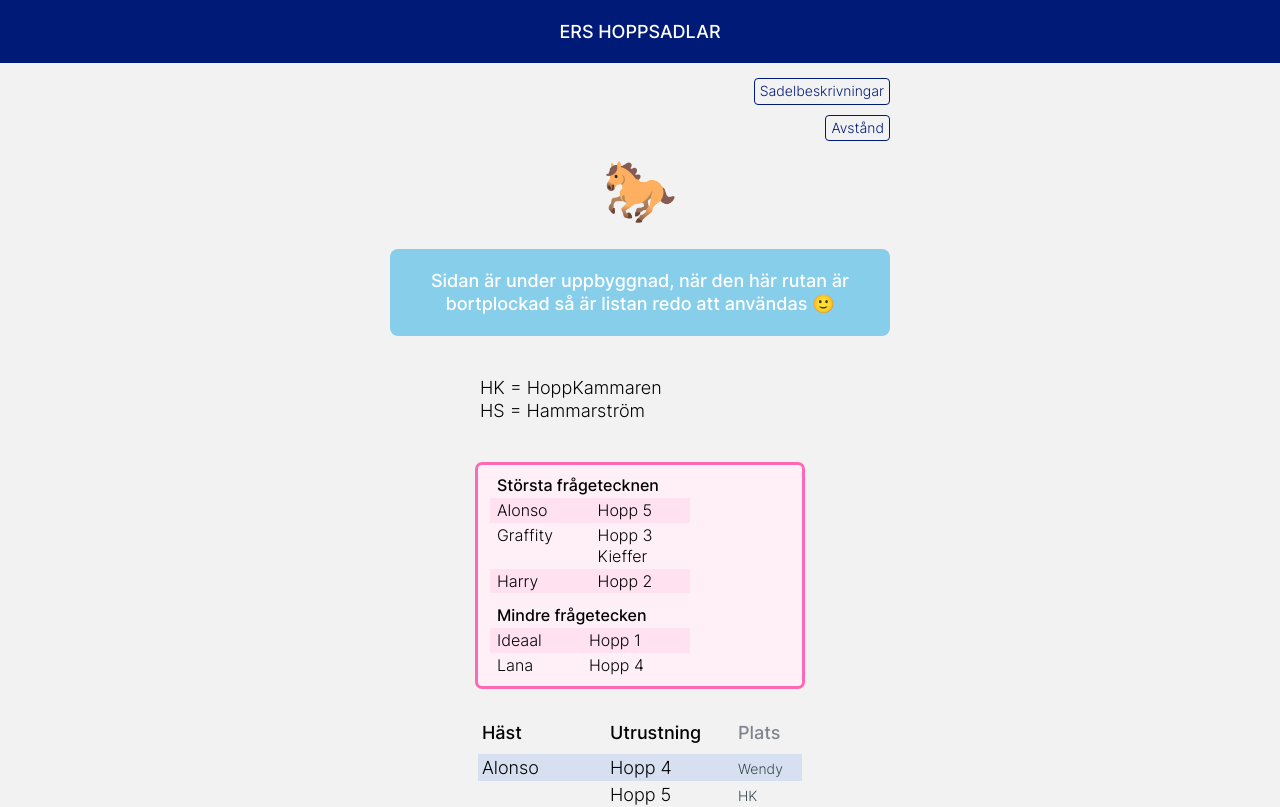
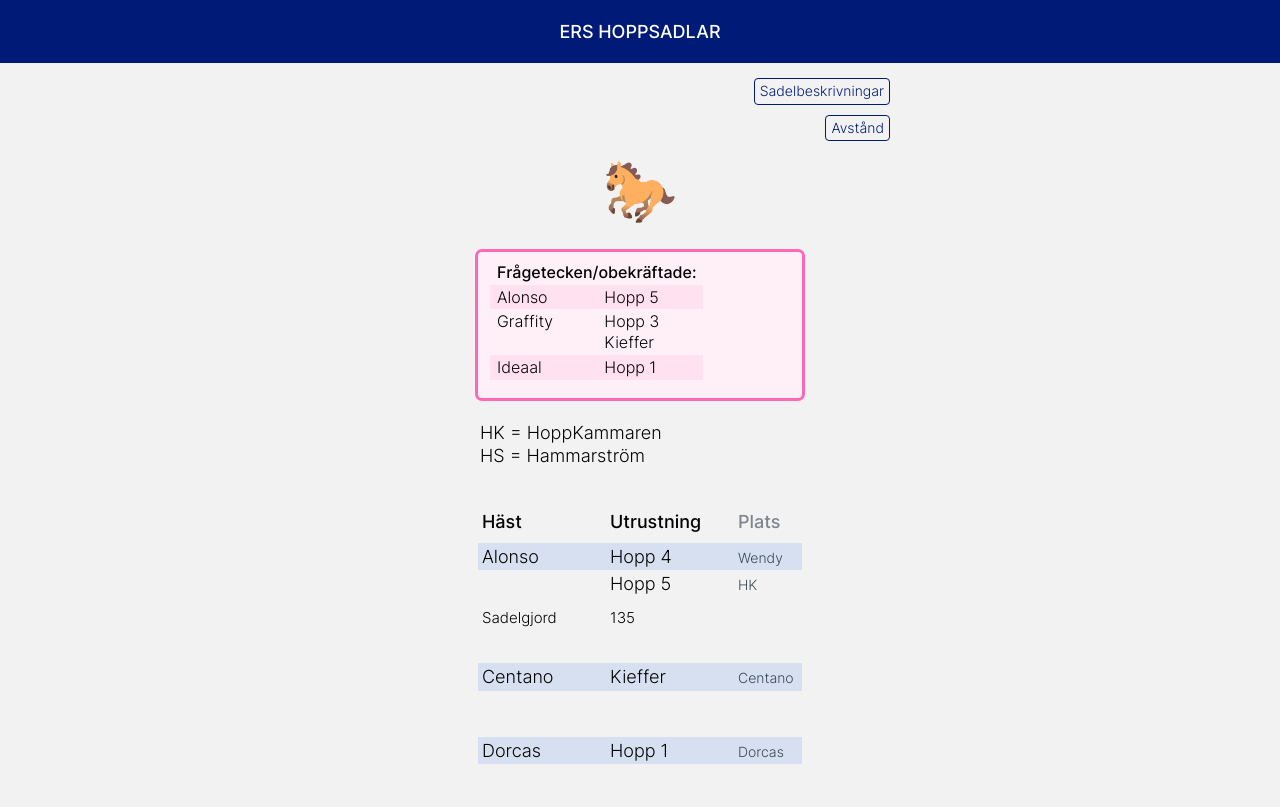
Before and after one commit to Minomichu/hoppsadlar, a Next.js app: page / in a window 1280 px wide. Shown: the top 807 px of the page. Built offline with nearby package versions, Linux system fonts and the light colour scheme.

Commit message:
removed warnings (#14)

```diff
--- a/src/constants/descriptions.js
+++ b/src/constants/descriptions.js
@@ -5,7 +5,7 @@ const DESCRIPTIONS = [
   },
   {
     name: 'Hopp 2',
-    description: 'Kemas - beskrivning kommer',
+    description: 'Ingen sadel tilldelad',
   },
   {
     name: 'Hopp 3',
--- a/src/constants/saddles.js
+++ b/src/constants/saddles.js
@@ -1,5 +1,5 @@
 const hopp1 = { saddle: 'Hopp 1', location: 'Dorcas' }
-const hopp2 = { saddle: 'Hopp 2', location: 'Kema' }
+const hopp2 = { saddle: '-', location: '-' }
 const hopp3 = { saddle: 'Hopp 3', location: 'HK' }
 const hopp4 = { saddle: 'Hopp 4', location: 'Wendy' }
 const hopp5 = { saddle: 'Hopp 5', location: 'HK' }
@@ -44,7 +44,7 @@ const EQUIPMENT = [
   },
   {
     horse: 'Harry',
-    saddles: [hopp3, hopp2],
+    saddles: [hopp3],
     girthLength: { name: '', cm: '' },
     other: [
       { name: '', equipment: [''] }
@@ -81,14 +81,17 @@ const EQUIPMENT = [
     girthLength: { name: '', cm: '' },
     other: [
       { name: 'Övrigt', equipment: ['martingal'] }
-    ]  },
+    ],
+    textRow: 'Kema' + confirmSaddle
+  },
   {
     horse: 'Lana',
-    saddles: [HS, hopp4],
+    saddles: [HS],
     girthLength: { name: '', cm: '' },
     other: [
       { name: '', equipment: [''] }
-    ]
+    ],
+    textRow: 'Lana' + confirmSaddle
   },
   {
     horse: 'Lulu',
--- a/src/pages/index.js
+++ b/src/pages/index.js
@@ -14,20 +14,10 @@ export default function Home() {
           <Link href="avstand" className='switchPageLink'>Avstånd</Link>
         </div>
         <p className={styles.horseEmoji}>&#128014;</p>
-        <p className={styles.underConstruction}><span>
-          Sidan är under uppbyggnad, när den här rutan är bortplockad
-          så är listan redo att användas &#128578;
-        </span></p>
-        <div className={styles.shortningExplanations}>
-          <p>
-            HK = HoppKammaren<br/>
-            HS = Hammarström
-          </p>
-        </div>
         <div className='attention'>
           <table className={styles.miniTable}>
             <thead>
-              <tr><th colSpan={2}>Största frågetecknen</th></tr>
+              <tr><th colSpan={2}>Frågetecken/obekräftade:</th></tr>
             </thead>
             <tbody>
               <tr>
@@ -39,26 +29,18 @@ export default function Home() {
                 <td>Hopp 3<br/>Kieffer</td>
               </tr>
               <tr>
-                <td>Harry</td>
-                <td>Hopp 2</td>
+                <td>Ideaal</td>
+                <td>Hopp 1</td>
               </tr>
             </tbody>
           </table>
-          <table className={styles.miniTable}>
-            <thead>
-              <tr><th colSpan={2}>Mindre frågetecken</th></tr>
-            </thead>
-            <tbody>
-              <tr>
-                <td>Ideaal</td>
-                <td>Hopp 1</td>
-              </tr>
-              <tr>
-                <td>Lana</td>
-                <td>Hopp 4</td>
-              </tr>
-            </tbody>
-          </table>
+        </div>
+
+        <div className={styles.shortningExplanations}>
+          <p>
+            HK = HoppKammaren<br/>
+            HS = Hammarström
+          </p>
         </div>
 
         <table className={styles.saddleTable}>
@@ -118,7 +100,7 @@ export default function Home() {
         </p>
         <div className='thinLine'></div>
         <p className='infoText'>
-          Skicka sms till 0736533933 med ändringar + vilken ridlärare som sa det, så att listan alltid är uppdaterad 🙂
+          Skicka gärna sms till 0736533933 med ändringar + vilken ridlärare som sa det, så att listan alltid är uppdaterad 🙂
         </p>
       </div>
     </Layout>
```
